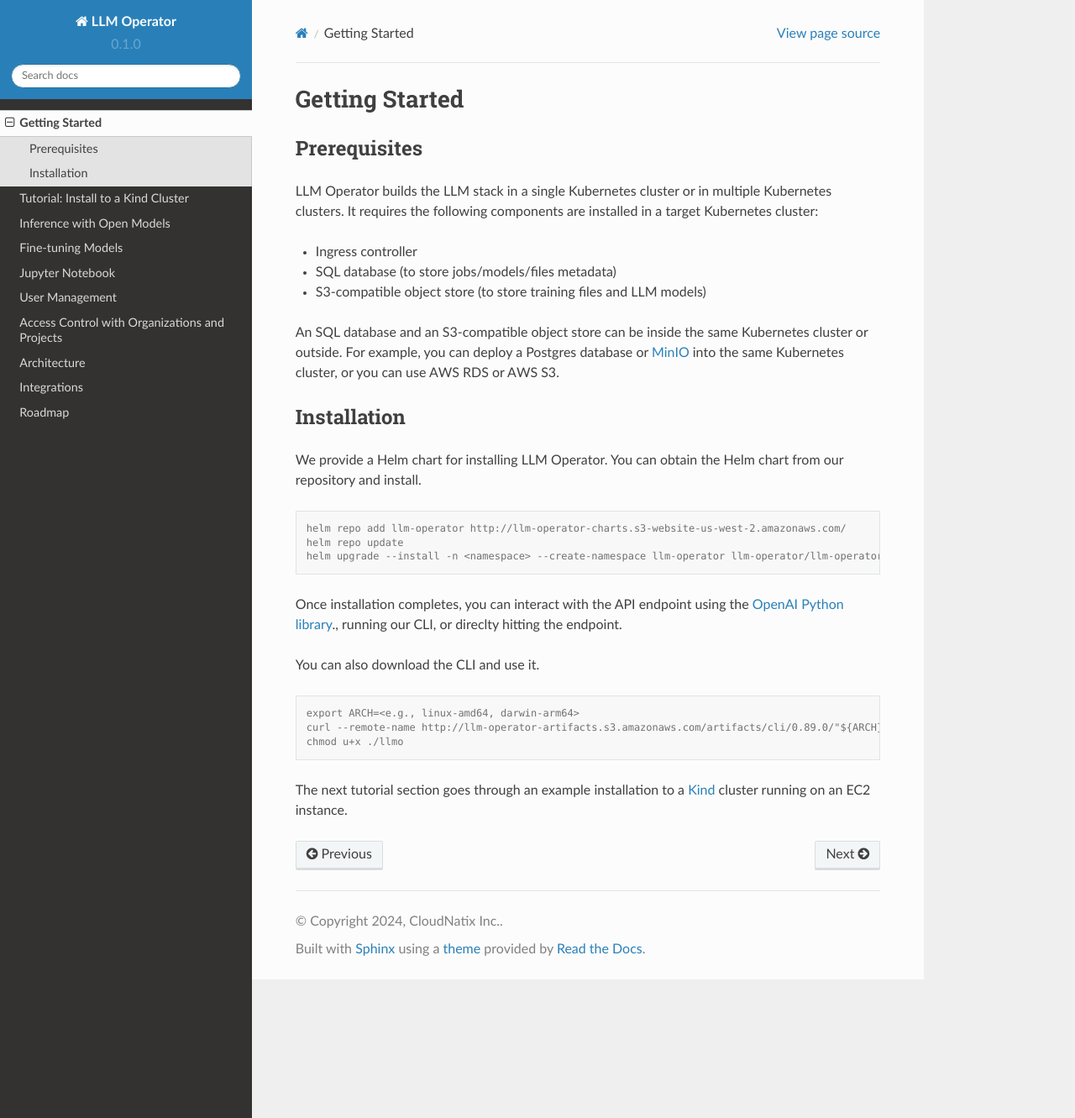
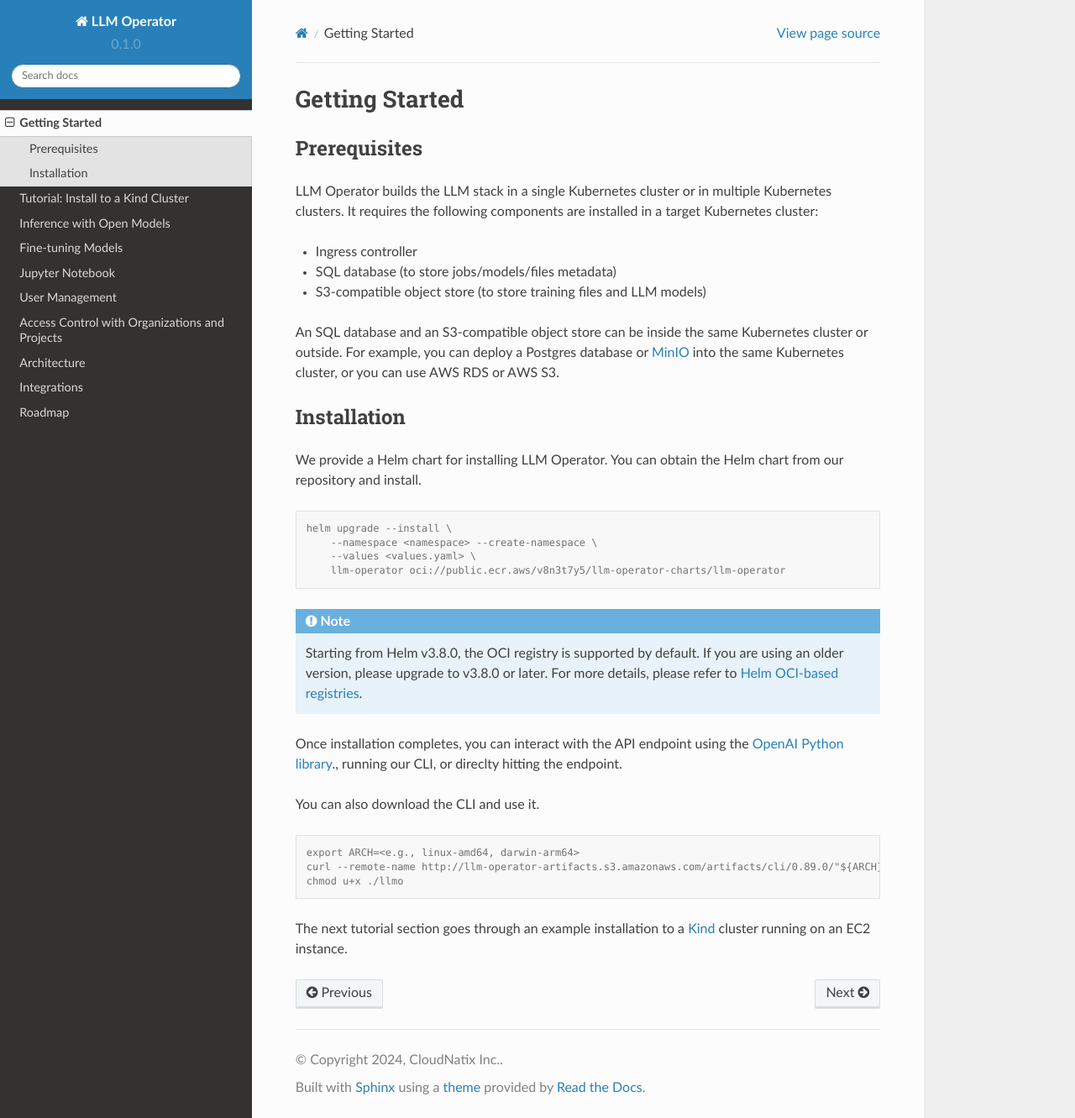
Before and after one commit to llm-operator/docs, a Sphinx documentation site: the page built from docs/source/getting_started.rst, in a window 1280 px wide and 1331 px high. Shown: the whole window at 84% size. Built offline with Sphinx 7.4.7 and the Read the Docs theme 2.0.0, drawn with Linux system fonts in a browser that asks for light colours.

Commit message:
Update chart repository path (#61)

```diff
--- a/docs/source/getting_started.rst
+++ b/docs/source/getting_started.rst
@@ -23,10 +23,15 @@ We provide a Helm chart for installing LLM Operator. You can obtain the Helm cha
 
 .. code-block:: console
 
-   helm repo add llm-operator http://llm-operator-charts.s3-website-us-west-2.amazonaws.com/
-   helm repo update
-   helm upgrade --install -n <namespace> --create-namespace llm-operator llm-operator/llm-operator -f <values.yaml>
+   helm upgrade --install \
+       --namespace <namespace> --create-namespace \
+       --values <values.yaml> \
+       llm-operator oci://public.ecr.aws/v8n3t7y5/llm-operator-charts/llm-operator
 
+.. note::
+
+   Starting from Helm v3.8.0, the OCI registry is supported by default. If you are using an older version, please upgrade to v3.8.0 or later.
+   For more details, please refer to `Helm OCI-based registries <https://helm.sh/docs/topics/registries/>`_.
 
 Once installation completes, you can interact with the API endpoint using the `OpenAI Python library <https://github.com/openai/openai-python>`_., running our CLI,
 or direclty hitting the endpoint.
```
